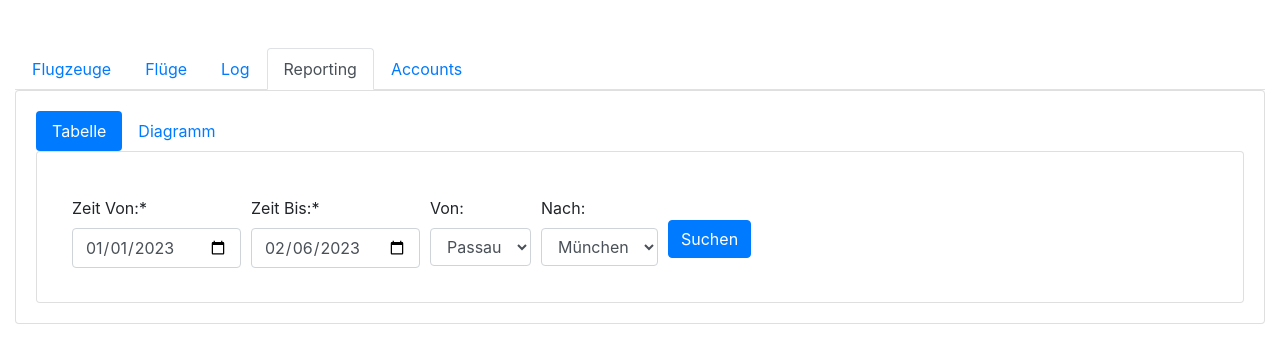
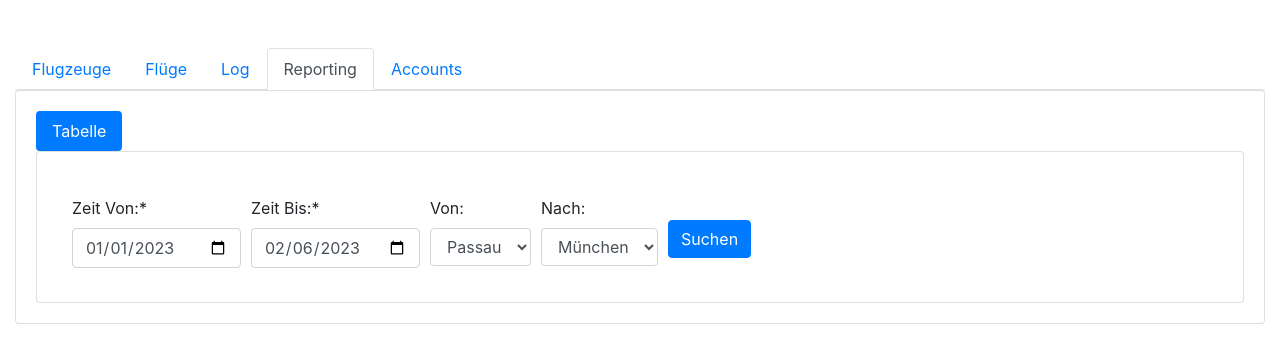
Before and after one commit to Wirtschaftsinformatik-Passau/softwareprojekt-gruppe-3, a Flask app: page /reporting in a window 1280 px wide. Shown: the part 96-444 px from the top of the page. Run offline with Flask 3, Linux system fonts and the light colour scheme; the visitor is signed in with stand-in values (Sample User, id 1); data that the repository does not hold is empty; some libraries are stand-ins or nearby versions.

Commit message:
VP bugfix

```diff
--- a/website/controller/verwaltungspersonal_controller.py
+++ b/website/controller/verwaltungspersonal_controller.py
@@ -342,7 +342,6 @@ def flug_ändern():
 
             flughafen_von = Flughafen.query.filter(Flughafen.flughafenid == flug.abflugid).first()
             flughafen_nach = Flughafen.query.filter(Flughafen.flughafenid == flug.zielid).first()
-            wann = request.form['abflugdatum']
 
             db.session.commit()
 
--- a/website/templates/Verwaltungspersonal/reporting.html
+++ b/website/templates/Verwaltungspersonal/reporting.html
@@ -27,9 +27,6 @@
             <ul class="nav nav-pills">
                 <li class="nav-item">
                     <a class="nav-link active" aria-current="page" href="#">Tabelle</a>
-                </li>
-                <li class="nav-item">
-                    <a class="nav-link" href="#">Diagramm</a>
                 </li>
             </ul>
             <div class="card" style="width: auto">
```
